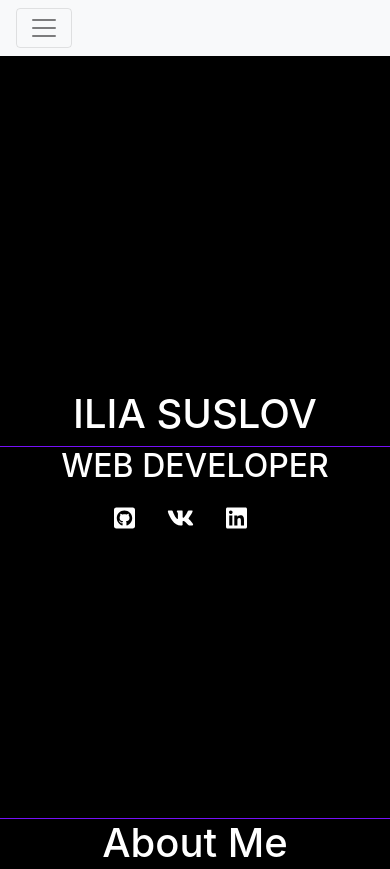
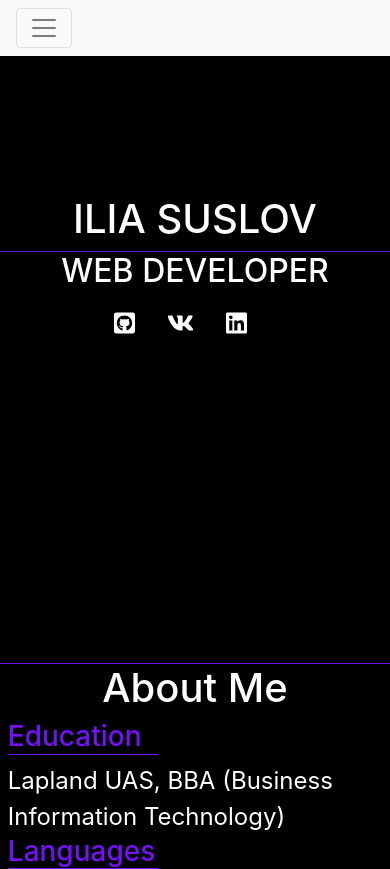
Before and after one commit to IliaSuslov/Portfolio, a React (Create React App) app: page / in a window 390 px wide. Shown: the top 869 px of the page. Built offline with nearby package versions, Linux system fonts and the light colour scheme.

Commit message:
mobile image upd
mobile image upd

```diff
--- a/src/components/Image/image.css
+++ b/src/components/Image/image.css
@@ -22,10 +22,11 @@
 
      @media only screen and (max-width: 800px) {
        .name {
+         margin-top: -50%;
          text-align: center;
          width: 100%;
        }
-       .body{
+       .body {
          height: 100%;
          padding-bottom: 70%;
        }
```
